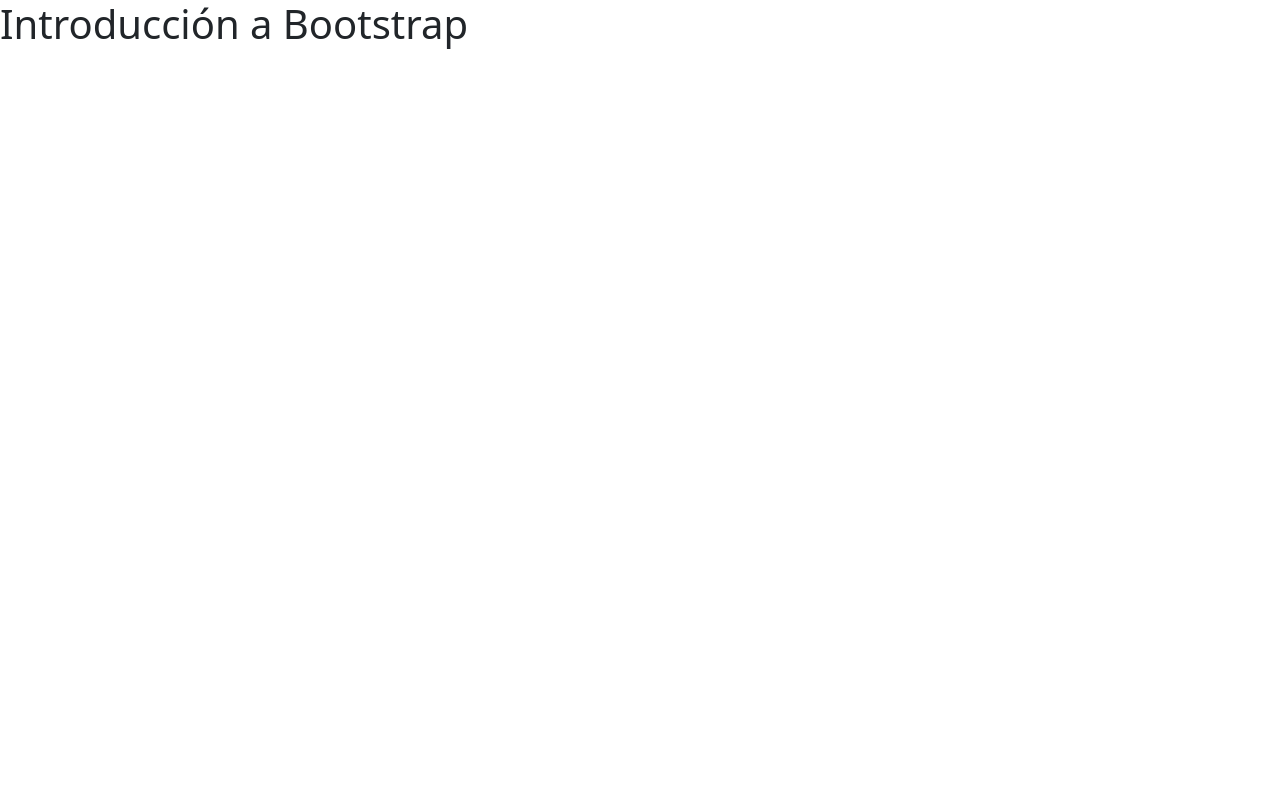
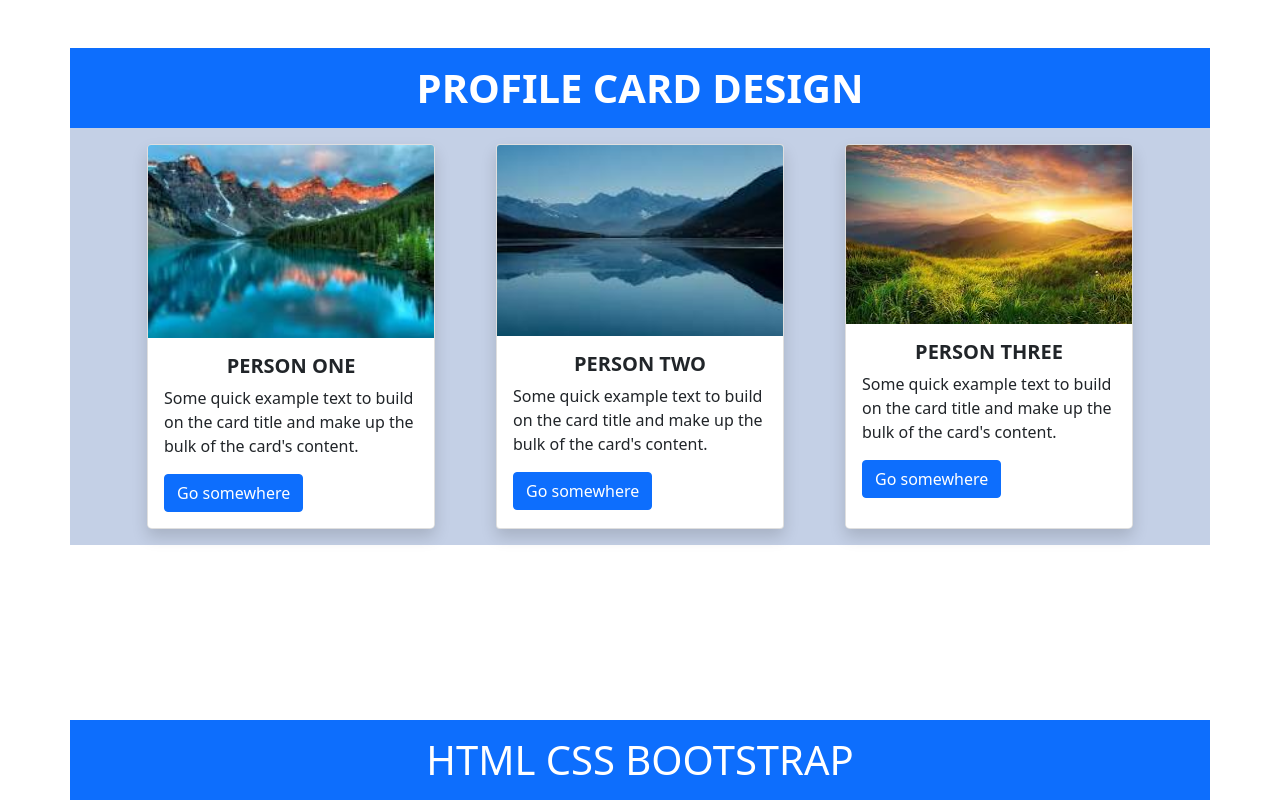
Before and after one commit to vpinedo07/intro-bootstrap, a plain HTML site: page index.html in a window 1280 px wide. Drawn offline with nearby package versions, Linux system fonts and the light colour scheme.

Commit message:
Aplicación de Bootstrap

```diff
--- a/index.html
+++ b/index.html
@@ -1,18 +1,63 @@
 <!DOCTYPE html>
 <html lang="es">
+
 <head>
     <meta charset="UTF-8">
     <meta name="viewport" content="width=device-width, initial-scale=1.0">
-    <link href="https://cdn.jsdelivr.net/npm/bootstrap@5.0.2/dist/css/bootstrap.min.css" rel="stylesheet" integrity="sha384-EVSTQN3/azprG1Anm3QDgpJLIm9Nao0Yz1ztcQTwFspd3yD65VohhpuuCOmLASjC" crossorigin="anonymous">
+    <link href="https://cdn.jsdelivr.net/npm/bootstrap@5.0.2/dist/css/bootstrap.min.css" rel="stylesheet"
+        integrity="sha384-EVSTQN3/azprG1Anm3QDgpJLIm9Nao0Yz1ztcQTwFspd3yD65VohhpuuCOmLASjC" crossorigin="anonymous">
     <link rel="shortcut icon" href="assets/img/favicon.png" type="image/x-icon">
     <title>Introducción a Bootstrap</title>
 </head>
+
 <body>
 
-    <h1>Introducción a Bootstrap</h1>
+    <header class="container flex-row bg-primary text-white d-flex justify-content-center mt-5">
+        <h1 class="m-3 fw-bold">PROFILE CARD DESIGN</h1>
+    </header>
 
+    <main class="container d-flex flex-row d-flex justify-content-evenly p-3" style="background-color: #c4d0e6;">
+        <div class="card rounded-3 shadow" style="width: 18rem;">
+            <img src="assets/img/image 1.jpg" class="card-img-top" alt="...">
+            <div class="card-body">
+                <h5 class="card-title fw-bold text-center">PERSON ONE</h5>
+                <p class="card-text">Some quick example text to build on the card title and make up the bulk of the
+                    card's content.</p>
+                <a href="#" class="btn btn-primary">Go somewhere</a>
+            </div>
+        </div>
 
-    <script src="https://cdn.jsdelivr.net/npm/@popperjs/core@2.9.2/dist/umd/popper.min.js" integrity="sha384-IQsoLXl5PILFhosVNubq5LC7Qb9DXgDA9i+tQ8Zj3iwWAwPtgFTxbJ8NT4GN1R8p" crossorigin="anonymous"></script>
-    <script src="https://cdn.jsdelivr.net/npm/bootstrap@5.0.2/dist/js/bootstrap.bundle.min.js" integrity="sha384-MrcW6ZMFYlzcLA8Nl+NtUVF0sA7MsXsP1UyJoMp4YLEuNSfAP+JcXn/tWtIaxVXM" crossorigin="anonymous"></script>
+        <div class="card rounded shadow" style="width: 18rem;">
+            <img src="assets/img/image 2.jpg" class="card-img-top" alt="...">
+            <div class="card-body">
+                <h5 class="card-title fw-bold text-center">PERSON TWO</h5>
+                <p class="card-text">Some quick example text to build on the card title and make up the bulk of the
+                    card's content.</p>
+                <a href="#" class="btn btn-primary">Go somewhere</a>
+            </div>
+        </div>
+
+        <div class="card rounded-3 shadow " style="width: 18rem;">
+            <img src="assets/img/image 3.jpg" class="card-img-top" alt="...">
+            <div class="card-body">
+                <h5 class="card-title fw-bold text-center">PERSON THREE</h5>
+                <p class="card-text">Some quick example text to build on the card title and make up the bulk of the
+                    card's content.</p>
+                <a href="#" class="btn btn-primary">Go somewhere</a>
+            </div>
+        </div>
+    </main>
+
+    <footer class="container flex-row bg-primary text-white d-flex justify-content-center fixed-bottom">
+        <h1 class="m-3 fw-light">HTML CSS BOOTSTRAP</h1>
+    </footer>
+
+    <script src="https://cdn.jsdelivr.net/npm/@popperjs/core@2.9.2/dist/umd/popper.min.js"
+        integrity="sha384-IQsoLXl5PILFhosVNubq5LC7Qb9DXgDA9i+tQ8Zj3iwWAwPtgFTxbJ8NT4GN1R8p"
+        crossorigin="anonymous"></script>
+    <script src="https://cdn.jsdelivr.net/npm/bootstrap@5.0.2/dist/js/bootstrap.bundle.min.js"
+        integrity="sha384-MrcW6ZMFYlzcLA8Nl+NtUVF0sA7MsXsP1UyJoMp4YLEuNSfAP+JcXn/tWtIaxVXM"
+        crossorigin="anonymous"></script>
 </body>
+
 </html>
```
Also changed, not shown: assets/img/image 1.jpg (added), assets/img/image 2.jpg (added), assets/img/image 3.jpg (added).
